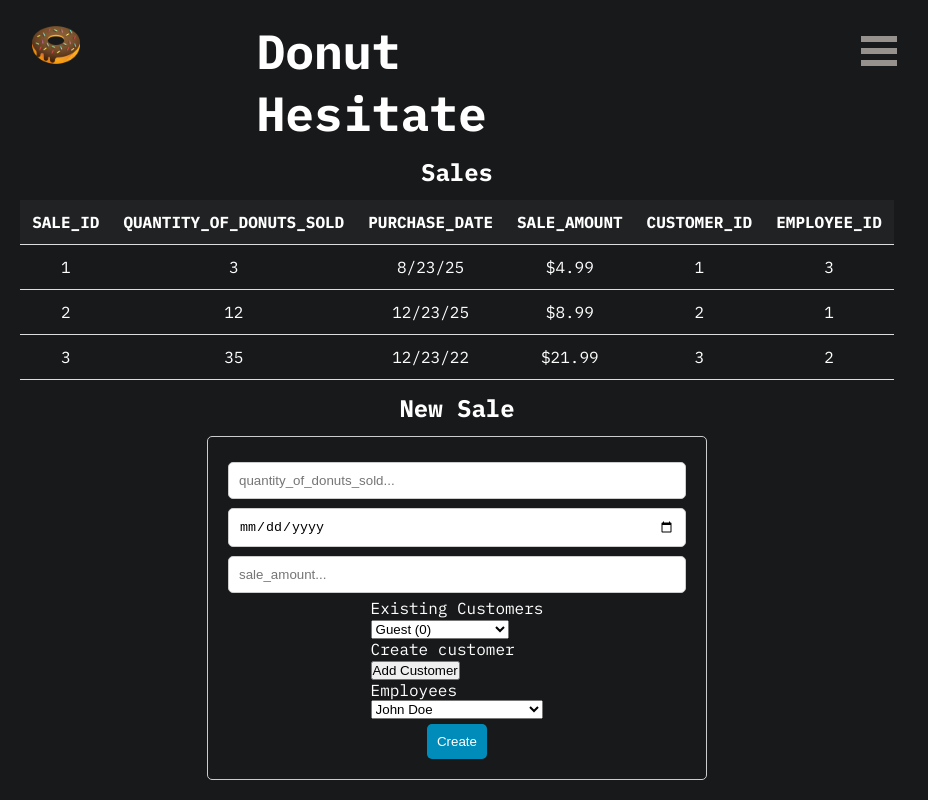
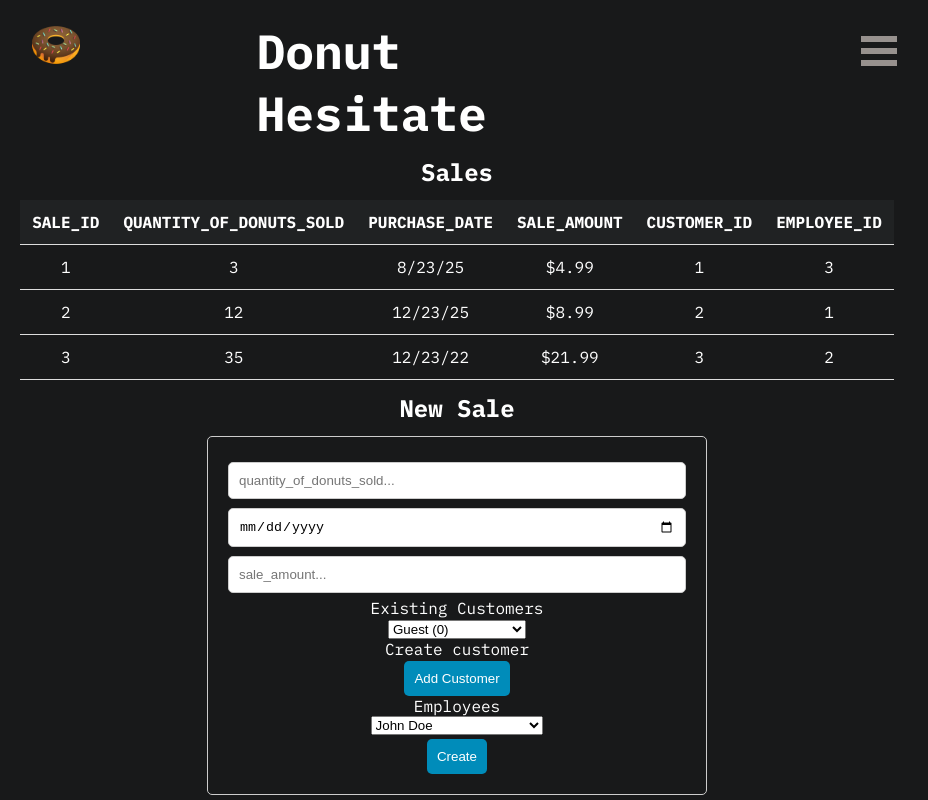
Before and after one commit to devingdaniels/donut_hesitate, a React (Create React App) app in the folder frontend/: page /sales in a window 1280 px wide. Shown: the whole page, without its empty margins (183-1111 px from the left). Built offline with nearby package versions, Linux system fonts and the light colour scheme.

Commit message:
Updated sales page:

```diff
--- a/frontend/src/App.css
+++ b/frontend/src/App.css
@@ -191,7 +191,27 @@ input {
   margin: 2% 0;
 }
 
+/* -------------------- SALES PAGE --------------------*/
 
+.new-sale-form{
+text-align: center;
+}
+
+.add-customer-button
+{padding: 10px;
+  background-color: #008cba;
+  color: white;
+  border: none;
+  border-radius: 5px;
+  cursor: pointer;
+  transition: all 0.3s ease;
+  margin-top: 1%;
+}
+
+
+.add-customer-button:hover {
+  background-color: #0f24be;
+}
 
 
 /* GLOBAL CLASSES */
--- a/frontend/src/components/sales/NewSale.js
+++ b/frontend/src/components/sales/NewSale.js
@@ -65,7 +65,7 @@ function NewSale({ addNewSale }) {
   };
 
   return (
-    <div>
+    <div className="new-sale-form">
       <h2>New Sale</h2>
       <form onSubmit={newSale} className="create-data-form">
         <input
@@ -112,6 +112,7 @@ function NewSale({ addNewSale }) {
               <>
                 <button
                   type="button"
+                  className="add-customer-button"
                   onClick={() => setToggle((toggle) => !toggle)}
                 >
                   Cancel
@@ -121,6 +122,7 @@ function NewSale({ addNewSale }) {
               <>
                 <button
                   type="button"
+                  className="add-customer-button"
                   onClick={() => setToggle((toggle) => !toggle)}
                 >
                   Add Customer
```
Also changed, not shown: 2 other files (tests, documents, lock files or other folders).
